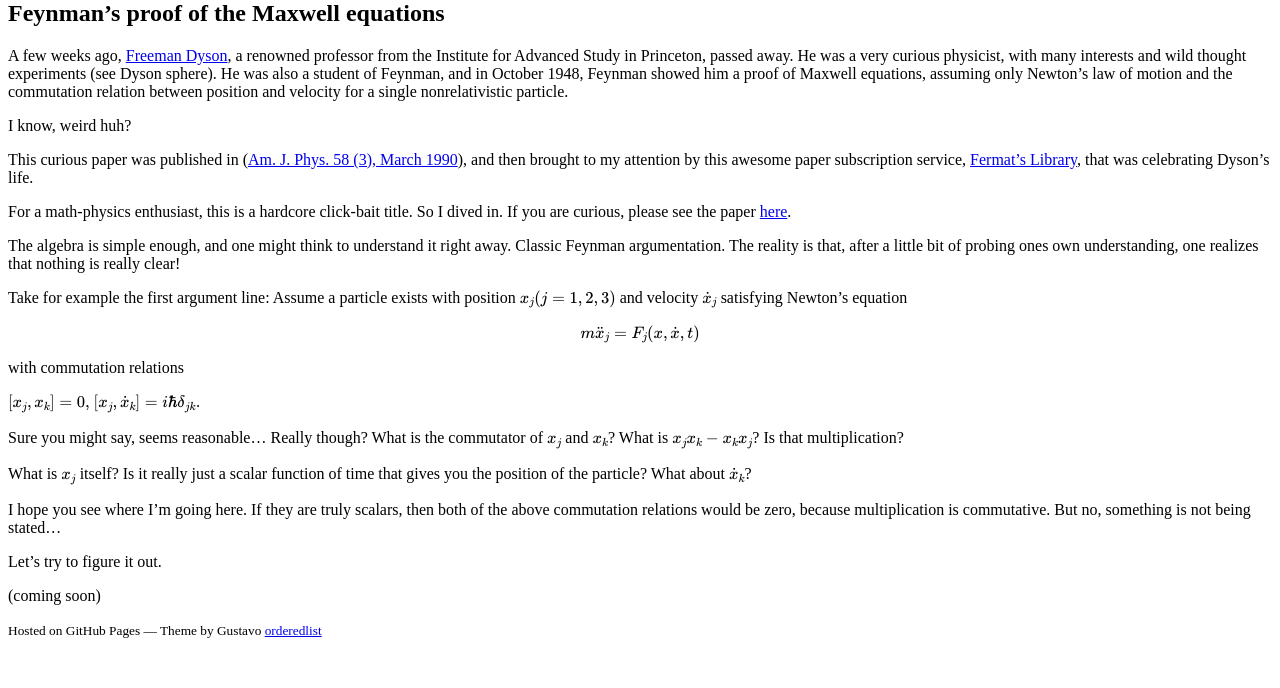
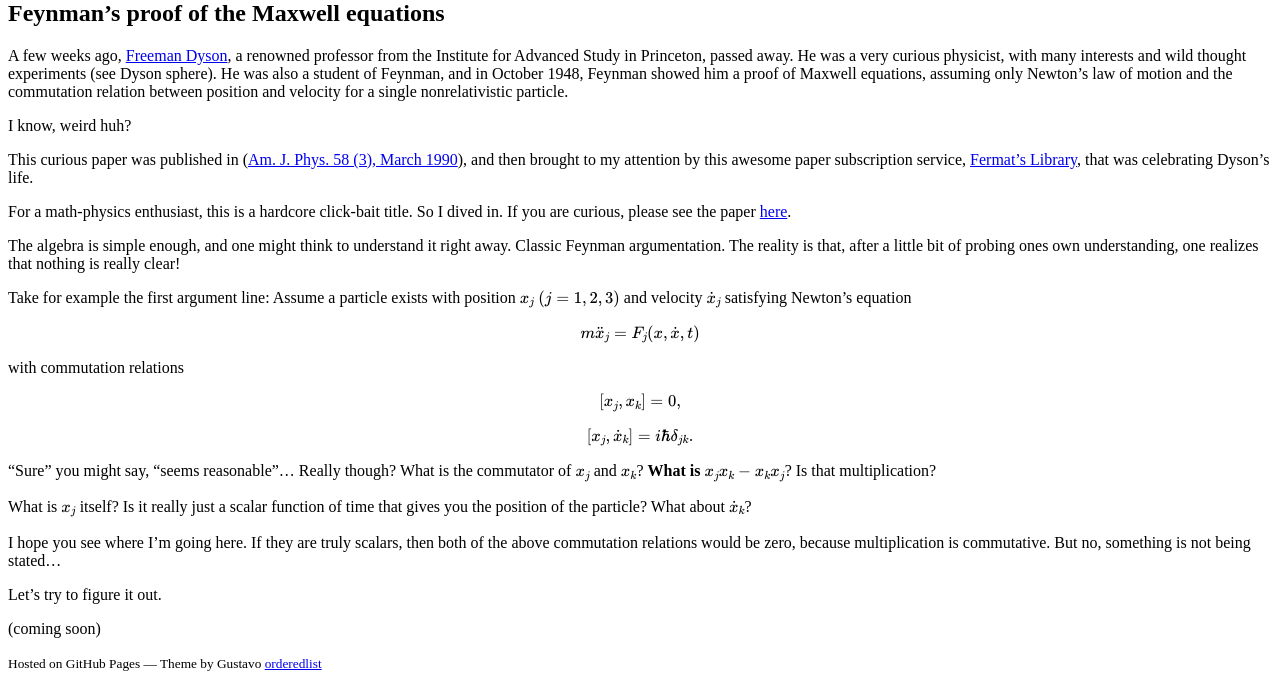
Before and after one commit to aramisentreri/aramisentreri.github.io, a Jekyll site: the page built from blog/post_1.md, in a window 1280 px wide. Shown: the part 472-1160 px from the top of the page. Built offline with Jekyll 4.4.1, drawn with Linux system fonts in a browser that asks for light colours; our own code applies the rules of GitHub Pages for plain Markdown files; formulas are drawn with MathJax 3; a script that is not in the unit is left out; before the commit the page ends 1127 px from its top, so only the background shows below that.

```diff
--- a/blog/post_1.md
+++ b/blog/post_1.md
@@ -11,17 +11,18 @@ For a math-physics enthusiast, this is a hardcore click-bait title. So I dived i
 The algebra is simple enough, and one might think to understand it right away. Classic Feynman argumentation. The reality is that, after a little bit of probing ones own understanding, one realizes that nothing is really clear!
 
 Take for example the first argument line:
-Assume a particle exists with position $x_j (j=1,2,3)$ and velocity $\dot{x}_j$ satisfying Newton's equation
+Assume a particle exists with position $x_j\ (j=1,2,3)$ and velocity $\dot{x}_j$ satisfying Newton's equation
 
 $$m\ddot{x}_j = F_j(x,\dot{x},t)$$
 
 with commutation relations
 
 $$[x_j, x_k] = 0,$$
+
 $$[x_j, \dot{x}_k] = i\hbar \delta_{jk}.$$
 
-Sure you might say, seems reasonable... Really though?
-What is the commutator of $x_j$ and $x_k$? What is $x_jx_k - x_kx_j$? Is that multiplication?
+"Sure" you might say, "seems reasonable"... Really though?
+What is the commutator of $x_j$ and $x_k$? **What is** $x_jx_k - x_kx_j$? Is that multiplication?
 
 What is $x_j$ itself? Is it really just a scalar function of time that gives you the position of the particle? What about $\dot{x}_k$?
 
```
